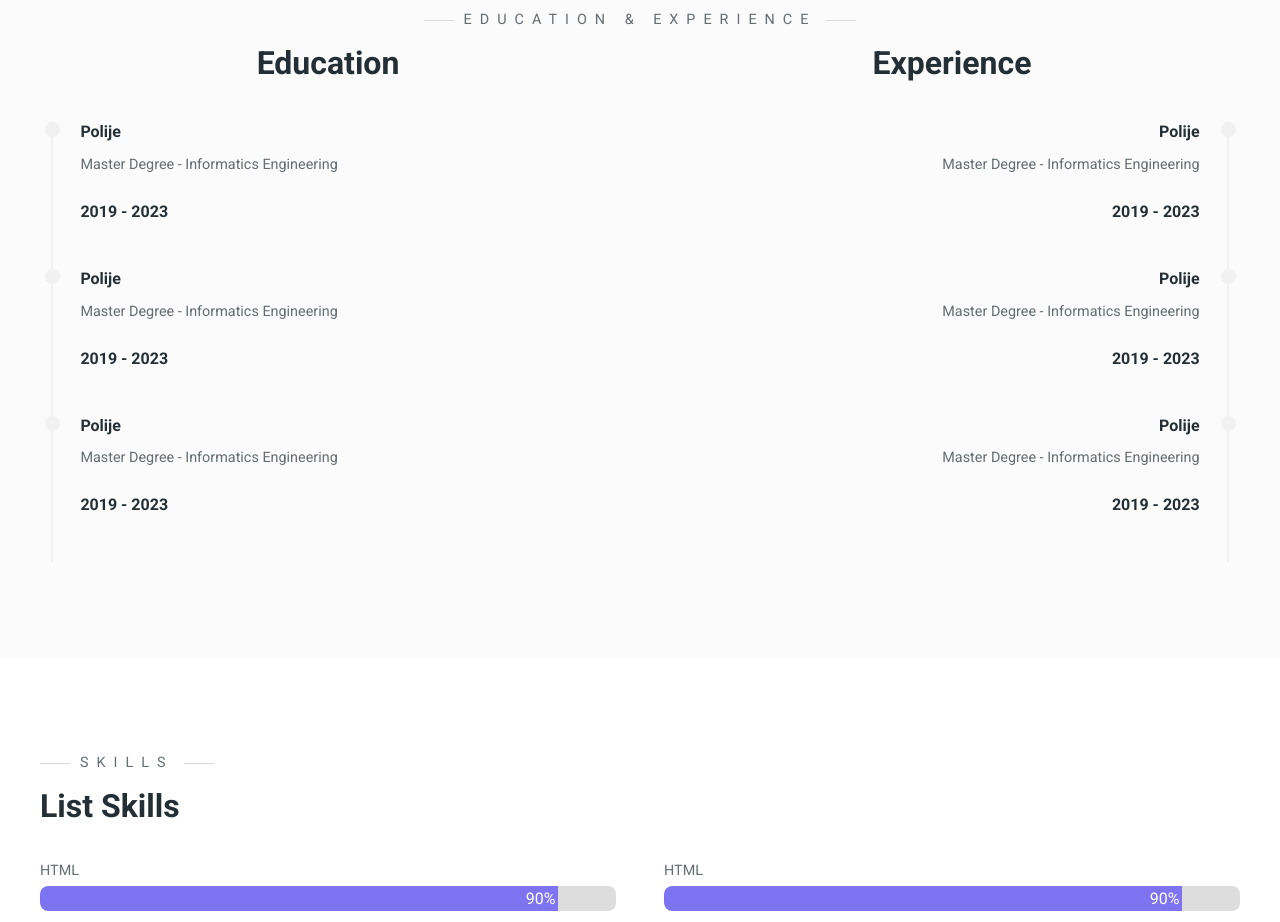
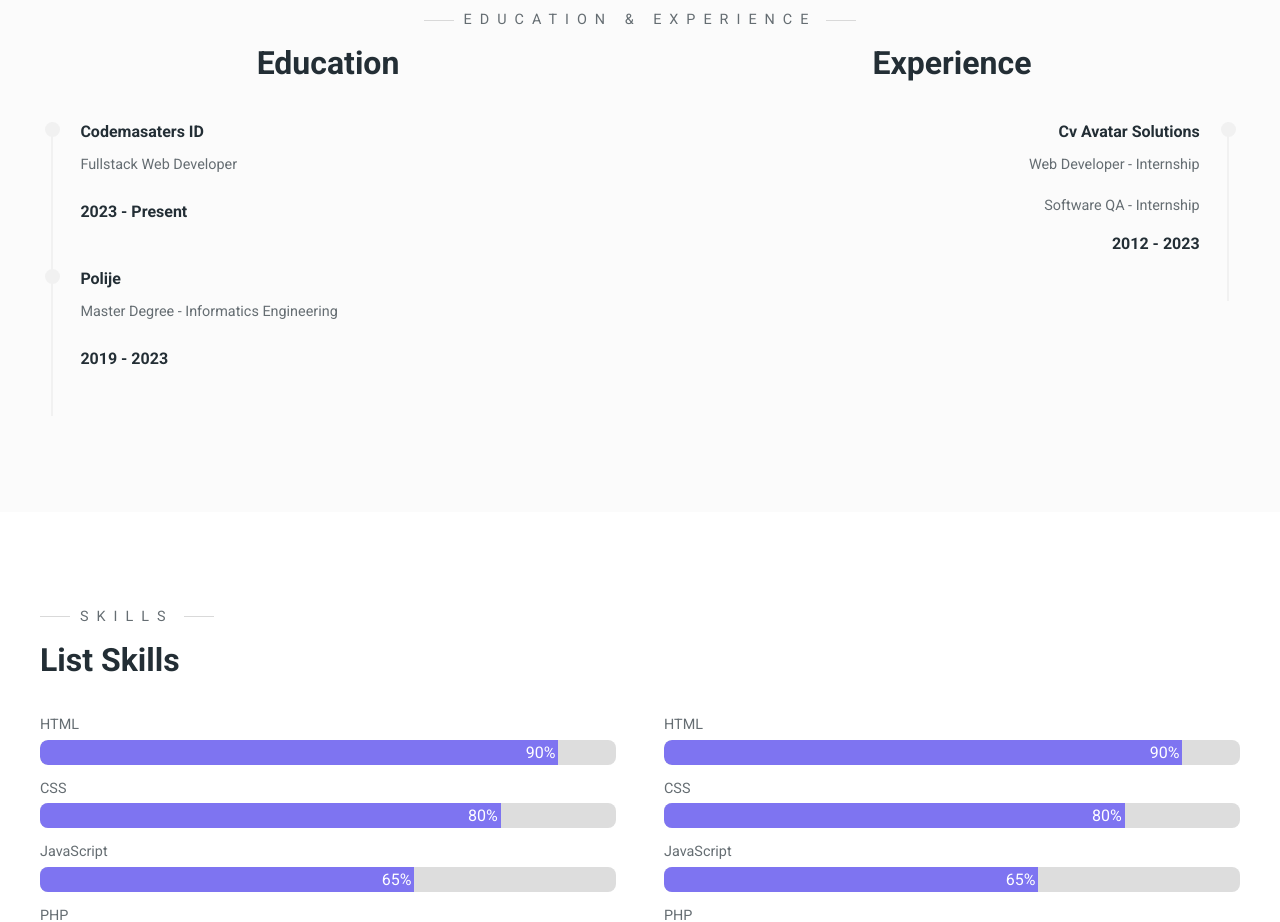
Before and after one commit to AzizRahmawan/Portfolio, a plain HTML site: page index.html in a window 1280 px wide. Shown: the part 2540-3462 px from the top of the page. Drawn offline with nearby package versions, Linux system fonts and the light colour scheme.

Commit message:
update education & experience

```diff
--- a/asset/styles/style.css
+++ b/asset/styles/style.css
@@ -390,6 +390,10 @@ nav ul li a {
     margin: 0.6rem 0 1.4rem;
 }
 
+.experience-right .education-info p {
+    margin: 0.6rem 0 0.8rem;
+}
+
 .education-years {
     margin-bottom: 3rem;
 }
--- a/index.html
+++ b/index.html
@@ -220,9 +220,9 @@
                             <div></div>
                         </div>
                         <div class="education-info">
-                            <h4 class="education-title">Polije</h4>
-                            <p>Master Degree - Informatics Engineering</p>
-                        <h4 class="education-years">2019 - 2023</h4>
+                            <h4 class="education-title">Codemasaters ID</h4>
+                            <p>Fullstack Web Developer</p>
+                        <h4 class="education-years">2023 - Present</h4>
                         </div>
                     </div>
 
@@ -238,17 +238,6 @@
                         </div>
                     </div>
 
-                    <!-- Education 3 -->
-                    <div class="education">
-                        <div class="line">
-                            <div></div>
-                        </div>
-                        <div class="education-info">
-                            <h4 class="education-title">Polije</h4>
-                            <p>Master Degree - Informatics Engineering</p>
-                        <h4 class="education-years">2019 - 2023</h4>
-                        </div>
-                    </div>
                 </div>
                 <div class="experience-right">
                     <h1 class="section-title">Experience</h1>
@@ -258,64 +247,15 @@
                             <div></div>
                         </div>
                         <div class="education-info">
-                            <h4 class="education-title">Polije</h4>
-                            <p>Master Degree - Informatics Engineering</p>
-                        <h4 class="education-years">2019 - 2023</h4>
+                            <h4 class="education-title">Cv Avatar Solutions</h4>
+                            <p>Web Developer - Internship</p>
+                            <p>Software QA - Internship</p>
+                        <h4 class="education-years">2012 - 2023</h4>
                         </div>
                         <div class="line">
                             <div></div>
                         </div>
                     </div>
-
-                    <!-- Education 2 -->
-                    <div class="education">
-                        <div class="line-responsive">
-                            <div></div>
-                        </div>
-                        <div class="education-info">
-                            <h4 class="education-title">Polije</h4>
-                            <p>Master Degree - Informatics Engineering</p>
-                        <h4 class="education-years">2019 - 2023</h4>
-                        </div>
-                        <div class="line">
-                            <div></div>
-                        </div>
-                    </div>
-
-                    <!-- Education 3 -->
-                    <div class="education">
-                        <div class="line-responsive">
-                            <div></div>
-                        </div>
-                        <div class="education-info">
-                            <h4 class="education-title">Polije</h4>
-                            <p>Master Degree - Informatics Engineering</p>
-                        <h4 class="education-years">2019 - 2023</h4>
-                        </div>
-                        <div class="line">
-                            <div></div>
-                        </div>
-                    </div>
-
-                    <!-- <p>
-                        Lorem ipsum dolor sit amet consectetur adipisicing elit. Expedita, harum quasi aspernatur, dolorum distinctio minus quis laborum inventore molestias corporis laboriosam tempore ipsa recusandae! Harum provident voluptate laborum magnam voluptatem!
-                    </p>
-                    <div class="skills-list">
-                        <ul>
-                            <li>PHP</li>
-                            <li>Laravel</li>
-                            <li>HTML</li>
-                            <li>CSS</li>
-                            <li>Javascript</li>
-                        </ul>
-                        <ul>
-                            <li>PHP</li>
-                            <li>Laravel</li>
-                            <li>HTML</li>
-                            <li>CSS</li>
-                            <li>Javascript</li>
-                        </ul>
-                    </div> -->
                 </div>
             </div>
         </div>
```
